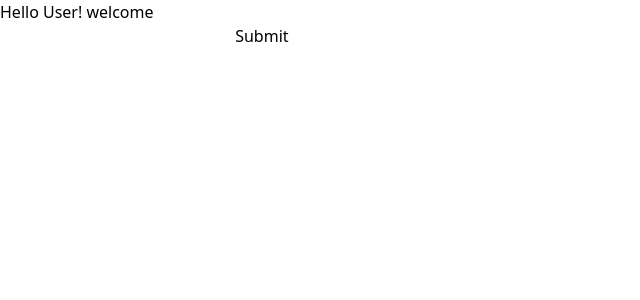
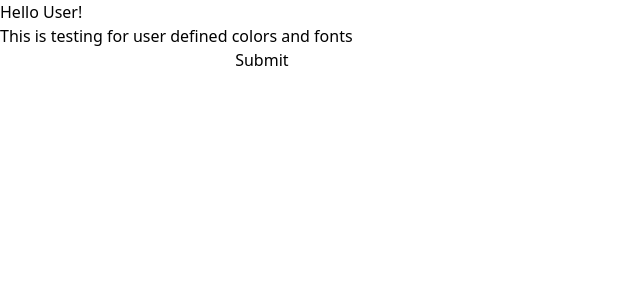
Before and after one commit to cepdnaclk/e19-co328-Student-Result-Management-System, a Spring Boot app: page / in a window 1280 px wide. Shown: the top 300 px of the page, without its empty margins (0-640 px from the left). Run offline with Spring Boot 4, Linux system fonts and the light colour scheme; style sheets or scripts are compiled from the project's sources; some libraries are stand-ins or nearby versions.

Commit message:
changing html file

```diff
--- a/academetrics/src/main/resources/templates/index.html
+++ b/academetrics/src/main/resources/templates/index.html
@@ -8,12 +8,14 @@
 </head>
 </head>
 <body>
-<h1 id="responseHeading" class="text-3xl font-bold underline">
-    Hello User! welcome
+<h1 id="responseHeading" class=" text-yellow text-3xl font-bold ">
+    Hello User!
 </h1>
+<p class="text-2xl text-cyan italic font-Raleway">This is testing for user defined colors and fonts</p>
+
 <form hx-post="/api/greeting" hx-target="#responseHeading" hx-swap="outerHTML">
     <input type="text" name="inputText" id="inputText">
-    <button type="submit">Submit</button>
+    <button type="button">Submit</button>
 </form>
 </body>
 </html>
```
Also changed, not shown: academetrics/src/main/resources/application.properties (+5 -2 lines).
